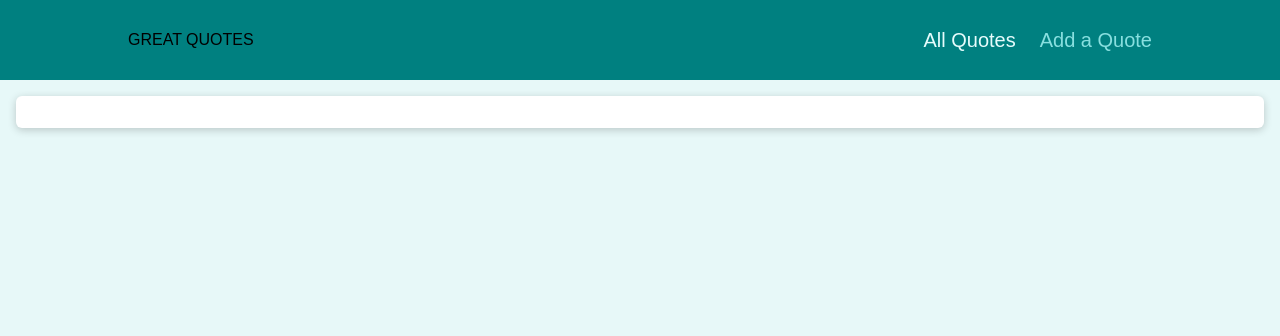
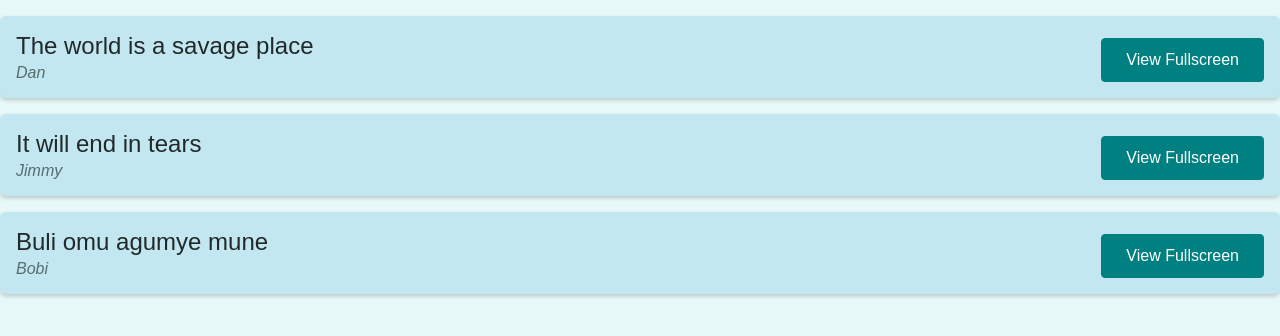
Before and after one commit to ssonko94/React-Advaced-ReactRouter, a React (Create React App) app: page /quotes in a window 1280 px wide. Shown: the top 336 px of the page. Built offline with nearby package versions, Linux system fonts and the light colour scheme; the HTML template or start-up script is replaced by a standard one.

Commit message:
pass the list data as props to the list component

```diff
--- a/src/pages/AllQuotes.js
+++ b/src/pages/AllQuotes.js
@@ -1,13 +1,16 @@
 import React from "react";
-import MainHeader from "../components/layout/MainHeader";
-import Card from "../components/UI/Card";
-// import QouteList from "../components/quotes/QuoteList";
+import QuoteList from "../components/quotes/QuoteList";
+
+const DUMMY_QUOTES = [
+  { id: "q1", author: "Dan", text: "The world is a savage place" },
+  { id: "q2", author: "Jimmy", text: "It will end in tears" },
+  { id: "q3", author: "Bobi", text: "Buli omu agumye mune" },
+];
 
 const AllQuotes = () => {
   return (
     <>
-      <MainHeader />
-      <Card>{/* <QouteList /> */}</Card>
+      <QuoteList quotes={DUMMY_QUOTES} />
     </>
   );
 };
```
